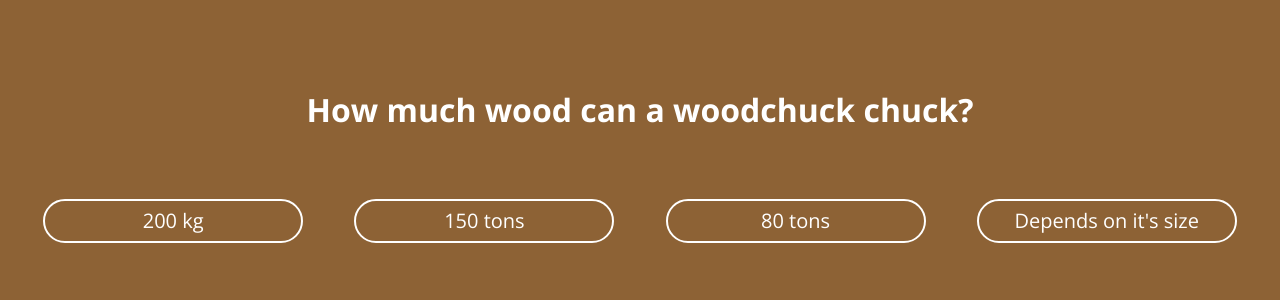
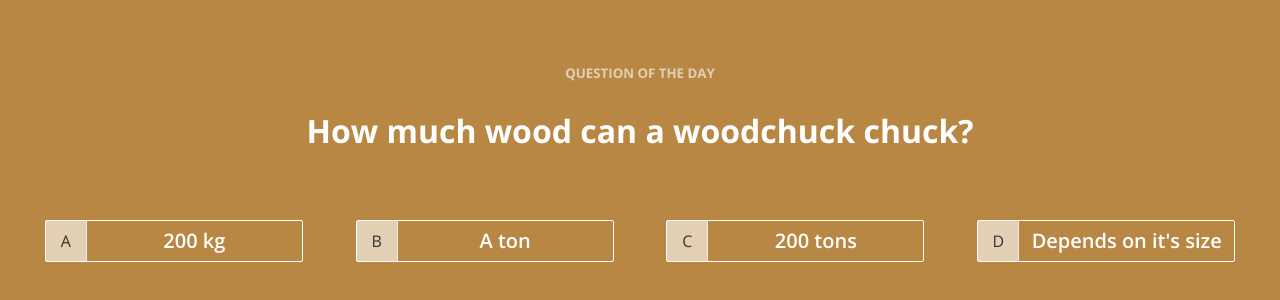
Before and after one commit to tejaskamath/questionOfTheDay, a Vue app: page / in a window 1280 px wide. Shown: the part 244-544 px from the top of the page. Built offline with nearby package versions, Linux system fonts and the light colour scheme.

Commit message:
Completed functionality of the correct question selections

```diff
--- a/src/App.vue
+++ b/src/App.vue
@@ -1,9 +1,27 @@
 <template>
   <div id="app">
+    <div v-if="questions[ix].correct - 1 == selected" class="result">
+      <div>
+        <span style="font-size: 90px; margin: auto;">🎉</span>
+        <h3 style="color: #B98744; font-size: 32px;">{{rStatement}}</h3>
+      </div>
+    </div>
     <div class="body">
+      <h5>Question of the day</h5>
       <h2 class="question">{{questions[ix].q}}</h2>
       <div class="answers">
-        <div @click="selected" class="ans" v-for="ans in questions[ix].answers" :key="ans">
+        <div v-for="(ans, i) in questions[ix].answers"
+             @click="selection(i)"
+             class="ans"
+             :class="{
+                selected: selected == i,
+                right: selected == i && questions[ix].correct - 1 == i,
+                wrong: selected == i && questions[ix].correct - 1 != i
+                }"
+             :key="ans">
+          <div class="num">
+            <span>{{alphabets[i]}}</span>
+          </div>
           <p>{{ans}}</p>
         </div>
       </div>
@@ -18,15 +36,27 @@ export default {
   data () {
     return {
       ix: 0,
+      selected: null,
+      rStatement: 'You are right!',
+      alphabets: ['A', 'B', 'C', 'D', 'E', 'F', 'G'],
       questions: [{
         q: 'How much wood can a woodchuck chuck?',
-        answers: ['200 kg', '150 tons', '80 tons', 'Depends on it\'s size'],
-        correct: 'c'
+        answers: ['200 kg', 'A ton', '200 tons', 'Depends on it\'s size'],
+        correct: 4
       }, {
         q: 'New thang',
         answers: ['a', 'b', 'c', 'd'],
         correct: 'a'
       }]
+    }
+  },
+  methods: {
+    selection: function (i) {
+      var statements = ['You are right!', 'Absolutely right!', 'Correctomundo!']
+      var randIx = Math.floor(Math.random() * statements.length)
+      this.rStatement = statements[randIx]
+      this.selected = i
+      return statements[randIx]
     }
   }
 }
@@ -39,13 +69,51 @@ export default {
   display: flex;
   height: 100%;
   width: 100%;
-  background: #8D6235;
+  background: #B98744;
   top: 0px;
   left: 0px;
 }
 
 * {
   font-family: 'Open Sans', Roboto, sans-serif;
+}
+
+.result {
+  position: fixed;
+  width: 100%;
+  height: 100%;
+  display: flex;
+  background: rgb(255, 255, 255);
+  z-index: 20;
+  animation: show 2s;
+  opacity: 0;
+  z-index: -1
+}
+
+.result div {
+  margin: auto;
+  display: flex;
+  flex-direction: column;
+}
+
+@keyframes show {
+  0% {
+    opacity: 0;
+    z-index: 0;
+    transform: scale(0);
+  }
+  30% {
+    opacity: 1;
+    z-index: 20;
+    transform: scale(1);
+  }
+  80% {
+    opacity: 1;
+    z-index:20;
+  }
+  100% {
+    z-index: -1;
+  }
 }
 
 #app .body {
@@ -59,6 +127,27 @@ export default {
   color: white;
 }
 
+#app h5 {
+  text-align: center;
+  text-transform: uppercase;
+  color: rgba(255, 255, 255, 0.6)
+}
+
+.num {
+  width: 40px;
+  height: 100%;
+  display: flex;
+  left: 0px;
+  top: 0px;
+  border-right: 1px solid rgba(255, 255, 255, 0.6);
+  background:rgba(255, 255, 255, 0.6);
+}
+
+.num span {
+  margin: auto;
+  color: #333;
+}
+
 .answers {
   display: flex;
   justify-content: space-evenly;
@@ -70,19 +159,36 @@ export default {
 .ans {
   min-width: 20%;
   height: 40px;
-  border-radius: 200px;
-  border: 2px solid #fff;
+  border-radius: 2px;
+  border: 1px solid #fff;
   display: flex;
   margin: 8px;
   cursor: pointer;
   color: white;
+  position: relative;
+}
+
+.ans.selected.right .num span {
+  color: teal;
+  font-weight: bold;
+}
+.ans.selected.right {
+  color: teal;
+}
+
+.ans.selected.wrong .num span {
+  color: tomato;
+  font-weight: bold;
+}
+.ans.selected.wrong {
+  color: tomato;
 }
 
 .ans:hover {
   background: rgba(255,255,255,0.4);
 }
 
-.ans:active {
+.ans:active, .ans.selected {
   background: rgba(255,255,255,1);
   color: #8D6235;
 }
@@ -102,5 +208,6 @@ export default {
 .ans p {
   margin: auto;
   font-size: 20px;
+  font-weight: 600;
 }
 </style>
```
